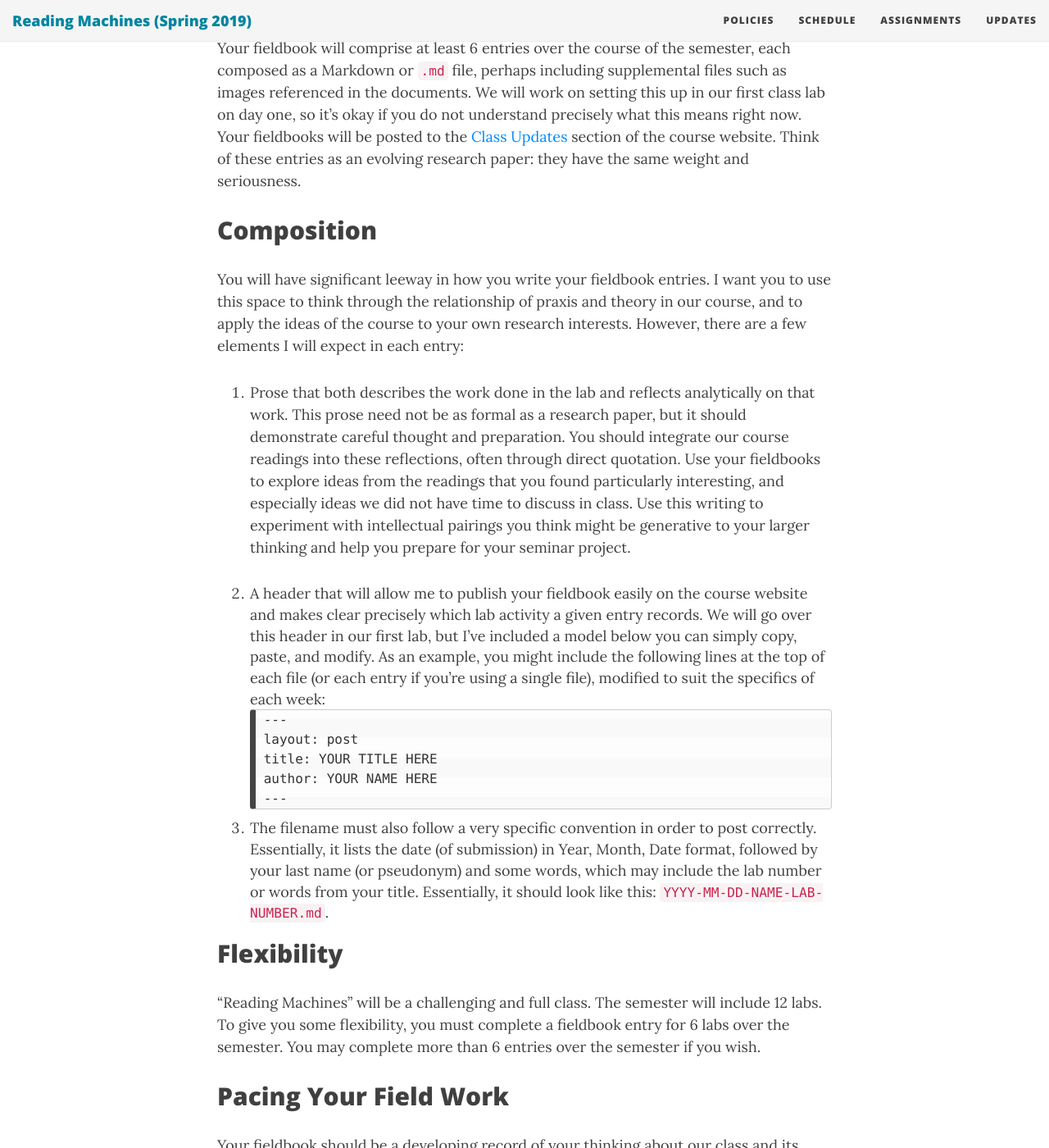
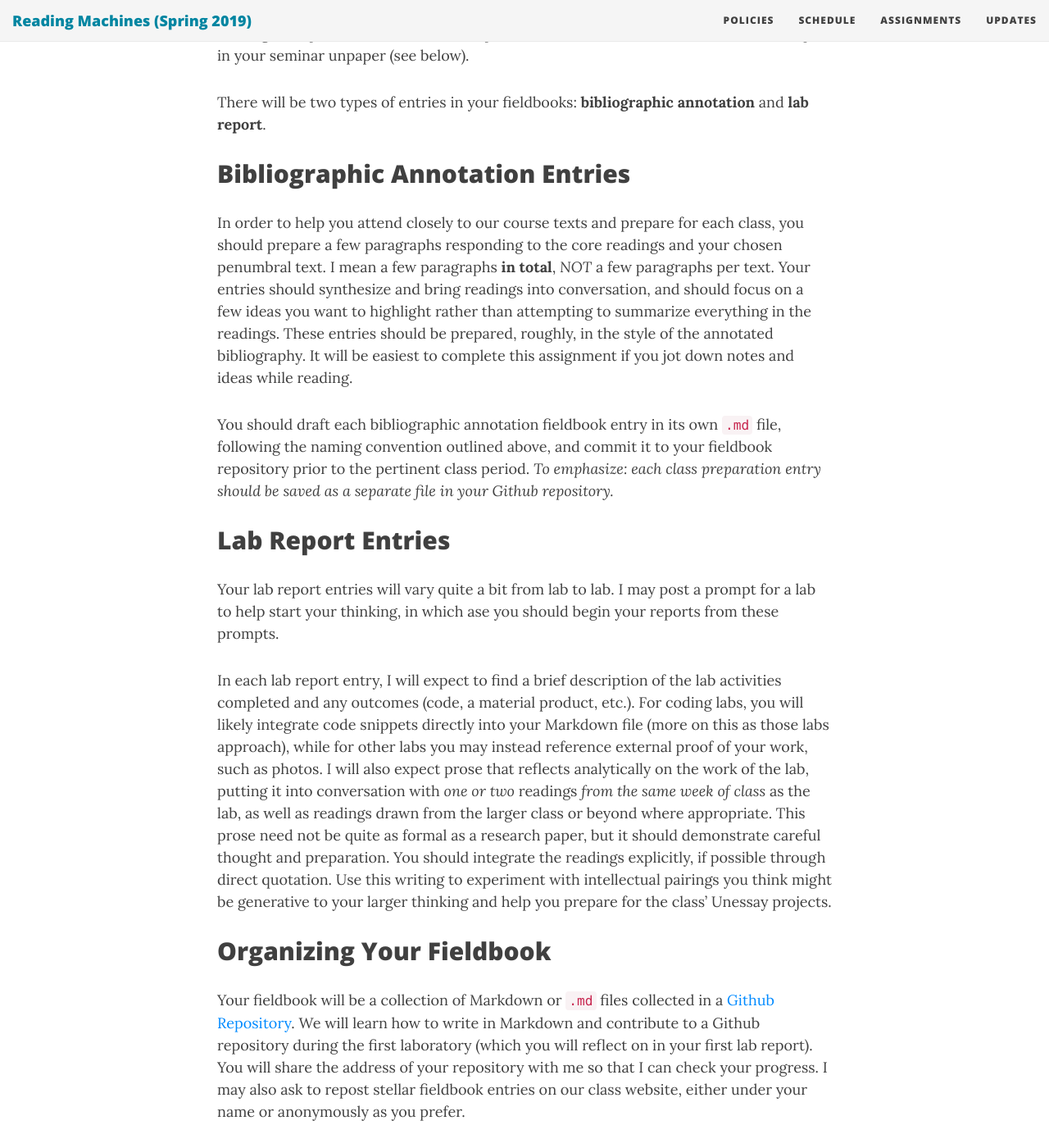
Before and after one commit to rccordell/s19rm, a Jekyll site: the page built from assignments.md, in a window 1280 px wide and 1400 px high, scrolled down 1391 px. Shown: the whole window at 82% size. Built offline with Jekyll 4.4.1, drawn with Linux system fonts in a browser that asks for light colours; nearby versions of some CDN libraries; some web fonts are replaced; some of the changed text lies outside the part shown.

Commit message:
update to policies and assignments

````diff
--- a/assignments.md
+++ b/assignments.md
@@ -4,7 +4,7 @@ title: Assignments
 bigimg: /img/VictoriaPress-banner.jpg
 ---
 
-# Leading Class Discussion
+# I. Leading Class Discussion
 
 Once during the semester you will be responsible for leading our class discussion. This means a few things:
 
@@ -12,39 +12,45 @@ Once during the semester you will be responsible for leading our class discussio
 2. You may also tweak our readings for your week by adding one additional article and possibly moving one required reading into the optional category. You should speak with me well in advance about either, as I might see something essential in a piece that is not obvious to you. Any decision to change the reading schedule should be made at least one week prior to your assigned session, so that your colleagues have time to adjust their preparations.
 3. You should come to your assigned class ready with a few questions or points you would like to discuss. I do not expect you to steer us for the entire discussion period, but certainly for the first 20 minutes or so.
 
-# Fieldbooks
+---
 
-"Reading Machines" is an experiential course defined by hands-on labs throughout the semester. Some of these activities will be conducted individually and some in groups.
+# II. Fieldbooks
 
-Your fieldbook will constitute your central scholarly activity during the semester. I call this assignment a "fieldbook" rather than a "journal" to convey its intellectual seriousness and hybridity: your entries will include a mix of description, analysis, code, and figures or images. This ongoing assignment will give you the chance to organize the diverse tasks of the class' experiential work, practice the skills introduced in the labs and coding sessions, bring your experiential work into conversation with class readings and personal research, and experiment with ideas that will be further developed in your final projects.
+"Reading Machines" is an experiential course that moves between discussion of readings and applied "humanities laboratories" each week. A central goal of the class will be to bring its two facets into conversation: to use our readings and discussions to contextualize our applied work in laboratories, and to use our applied work in laboratories to enrich our understanding of concepts from our readings.
+
+To help accomplish this goal, you will maintain a fieldbook, which will constitute your central scholarly activity throughout this semester. I call this assignment a "fieldbook" rather than a "journal" to convey its hybridity: week by week, your entries will include a mix of description, analysis, code, figures, or images. This ongoing assignment will give you the chance to organize the diverse tasks of the class' experiential work, practice the skills introduced in the labs, bring your experiential work into conversation with class readings and personal research, and experiment with ideas that will be further developed in your seminar unpaper (see below).
+
+There will be two types of entries in your fieldbooks: **bibliographic annotation** and **lab report**.
+
+## Bibliographic Annotation Entries
+
+In order to help you attend closely to our course texts and prepare for each class, you should prepare a few paragraphs responding to the core readings and your chosen penumbral text. I mean a few paragraphs **in total**, *NOT* a few paragraphs per text. Your entries should synthesize and bring readings into conversation, and should focus on a few ideas you want to highlight rather than attempting to summarize everything in the readings. These entries should be prepared, roughly, in the style of the annotated bibliography. It will be easiest to complete this assignment if you jot down notes and ideas while reading.
+
+You should draft each bibliographic annotation fieldbook entry in its own `.md` file, following the naming convention outlined above, and commit it to your fieldbook repository prior to the pertinent class period. *To emphasize: each class preparation entry should be saved as a separate file in your Github repository.*
+
+## Lab Report Entries
+
+Your lab report entries will vary quite a bit from lab to lab. I may post a prompt for a lab to help start your thinking, in which ase you should begin your reports from these prompts.
+
+In each lab report entry, I will expect to find a brief  description of the lab activities completed and any outcomes (code, a material product, etc.). For coding labs, you will likely integrate code snippets directly into your Markdown file (more on this as those labs approach), while for other labs you may instead reference external proof of your work, such as photos. I will also expect prose that reflects analytically on the work of the lab, putting it into conversation with *one or two* readings *from the same week of class* as the lab, as well as readings drawn from the larger class or beyond where appropriate. This prose need not be quite as formal as a research paper, but it should demonstrate careful thought and preparation. You should integrate the readings explicitly, if possible through direct quotation. Use this writing to experiment with intellectual pairings you think might be generative to your larger thinking and help you prepare for the class' Unessay projects.
 
 ## Organizing Your Fieldbook
 
-Your fieldbook will comprise at least 6 entries over the course of the semester, each composed as a Markdown or `.md` file, perhaps including supplemental files such as images referenced in the documents. We will work on setting this up in our first class lab on day one, so it's okay if you do not understand precisely what this means right now. Your fieldbooks will be posted to the [Class Updates](/updates/) section of the course website. Think of these entries as an evolving research paper: they have the same weight and seriousness.
+Your fieldbook will be a collection of Markdown or `.md` files collected in a [Github Repository](https://github.com/). We will learn how to write in Markdown and contribute to a Github repository during the first laboratory (which you will reflect on in your first lab report). You will share the address of your repository with me so that I can check your progress. I may also ask to repost stellar fieldbook entries on our class website, either under your name or anonymously as you prefer.
 
-## Composition
+You should name your files following the following convention:
 
-You will have significant leeway in how you write your fieldbook entries. I want you to use this space to think through the relationship of praxis and theory in our course, and to apply the ideas of the course to your own research interests. However, there are a few elements I will expect in each entry:
+*For bibliographic nnnotation entries:*
 
-1. Prose that both describes the work done in the lab and reflects analytically on that work. This prose need not be as formal as a research paper, but it should demonstrate careful thought and preparation. You should integrate our course readings into these reflections, often through direct quotation. Use your fieldbooks to explore ideas from the readings that you found particularly interesting, and especially ideas we did not have time to discuss in class. Use this writing to experiment with intellectual pairings you think might be generative to your larger thinking and help you prepare for your seminar project.
+`YYYY-MM-DD-bibliographic-WHAT-WORDS-YOU-WANT.md`
 
-2. A header that will allow me to publish your fieldbook easily on the course website and makes clear precisely which lab activity a given entry records. We will go over this header in our first lab, but I've included a model below you can simply copy, paste, and modify. As an example, you might include the following lines at the top of each file (or each entry if you're using a single file), modified to suit the specifics of each week:
-    ```
-    ---
-    layout: post
-    title: YOUR TITLE HERE
-    author: YOUR NAME HERE
-    ---
-    ```
-3. The filename must also follow a very specific convention in order to post correctly. Essentially, it lists the date (of submission) in Year, Month, Date format, followed by your last name (or pseudonym) and some words, which may include the lab number or words from your title. Essentially, it should look like this: `YYYY-MM-DD-NAME-LAB-NUMBER.md`.
+*For lab report entries:*
 
-## Flexibility
+`YYYY-MM-DD-labreport-WHAT-WORDS-YOU-WANT.md`
 
-"Reading Machines" will be a challenging and full class. The semester will include 12 labs. To give you some flexibility, you must complete a fieldbook entry for 6 labs over the semester. You may complete more than 6 entries over the semester if you wish.
+### Flexibility
 
-## Pacing Your Field Work
-
-Your fieldbook should be a developing record of your thinking about our class and its activities. Thus you should be working on it steadily, responding to the labs in a timely manner, in part to keep your thinking fresh and in part to avoid falling too far behind as new labs approach. Unless otherwise noted, a fieldbook entry is due within 2 weeks of the associated lab session.
+Reading Machines is a challenging and full class. The semester will include thirteen weeks of readings and eleven or twelve humanities laboratories. To give you some flexibility, you may choose to forgo bibliographic annotation entries twice during the semester, and you should plan to complete seven lab report entries. I strongly recommend you not delay starting this work, but instead begin early and work steadily so that you can use this flexibility as the inevitable stresses of the semester emerge. Your bibliographic annotation entries are due prior to the pertinent class, while lab report entries are due within two weeks of the pertinent lab session.
 
 # Dead Media Poster
 
--- a/policies.md
+++ b/policies.md
@@ -22,17 +22,10 @@ You will produce a final, (potentially) collaborative project that will ask you
 
 Digital humanities projects often require collaboration among scholars who bring different intellectual and technical skills to expansive projects. This class will require you to work together both in class and for some of your assignments, distributing responsibilities and sharing credit.
 
-### 4. Your workload and pace may differ from that of your collaborators.
-
-We will do substantial work in teams in this class, and team members will have unique roles to play. Depending on the role you assume, you may be called upon to work with greater intensity earlier (or later) in the semester from some of your teammates or other classmates. I will help guide you through this process, but I cannot guarantee now when you will be busiest this semester. I cannot even guarantee you will do precisely the same amount of work as each of your colleagues. Such are the perils of collaboration.
-
-### 5. You will be required to acquire some technical skills (old and new).
+### 4. You will be required to acquire some technical skills (old and new).
 
 I do not require or assume any particular technical experience as we begin this course, but I will expect you to be willing to experiment with new tools and learn new technical skills throughout the semester. In this course, those skills will run the gamut from the historical—such as letterpress printing—to the contemporary—such as computer programming. “I’m not very technical” will not excuse you from the hands-on portions of the course any more than “I’m not poetic” would excuse you from reading Dickinson in a survey of American literature. Some of the tools we test you may find useful for your research program; some you will not. But I expect you to try them with enthusiasm and an open mind.
 
-### 6. You will have to work (some of the time) in public.
-
-The digital humanities community prizes experimenting (and sometimes even failing) in public. Working in public allows others to learn from what we do and to offer help when we need it. For this course we will blog in public. Before you commit to this course, make sure you are ready and willing to experiment with your ideas in public. While I think such an experiment will reward the risks it entails, I recognize that some might not be willing to venture into public scholarship.
 
 ## Code of Conduct
 
````
